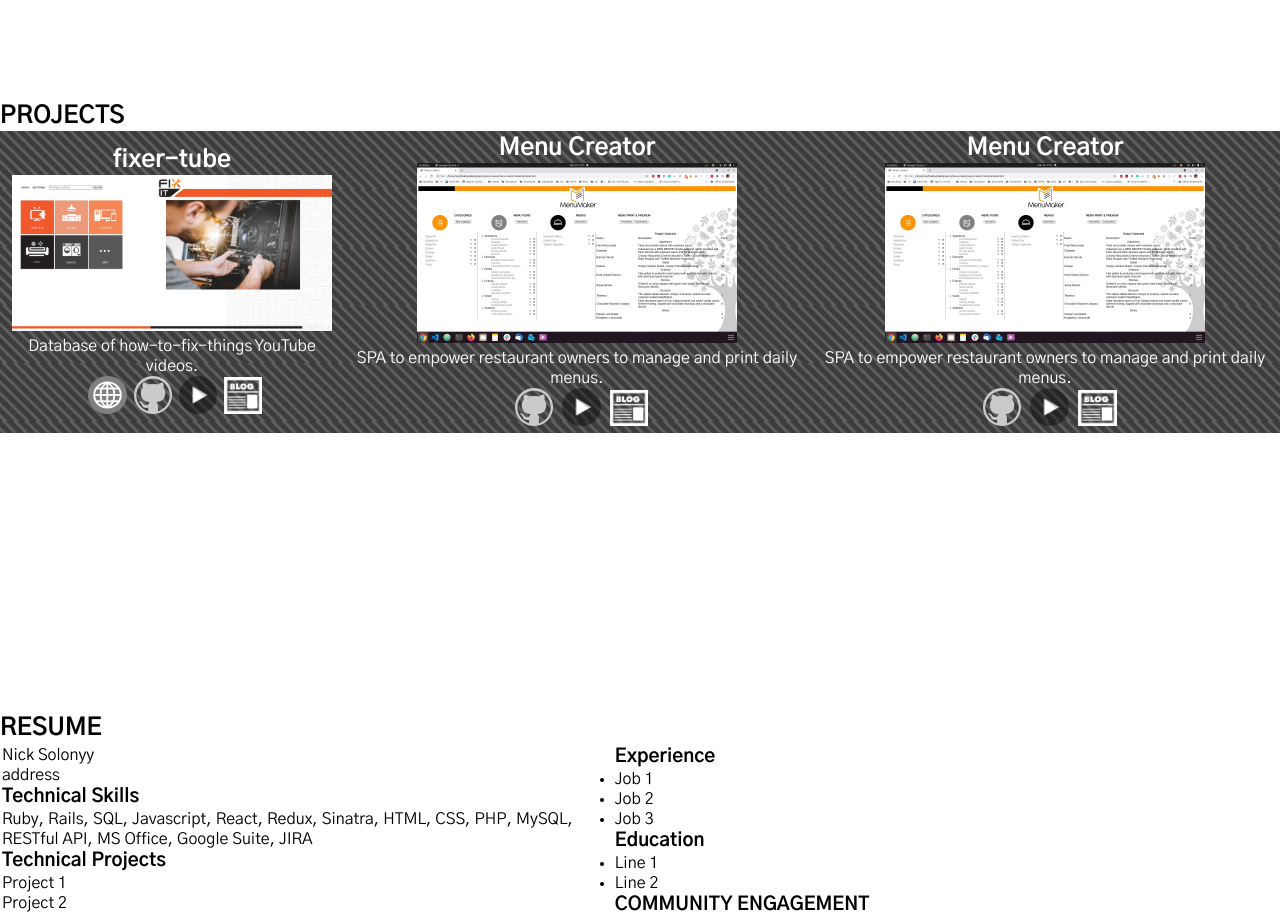
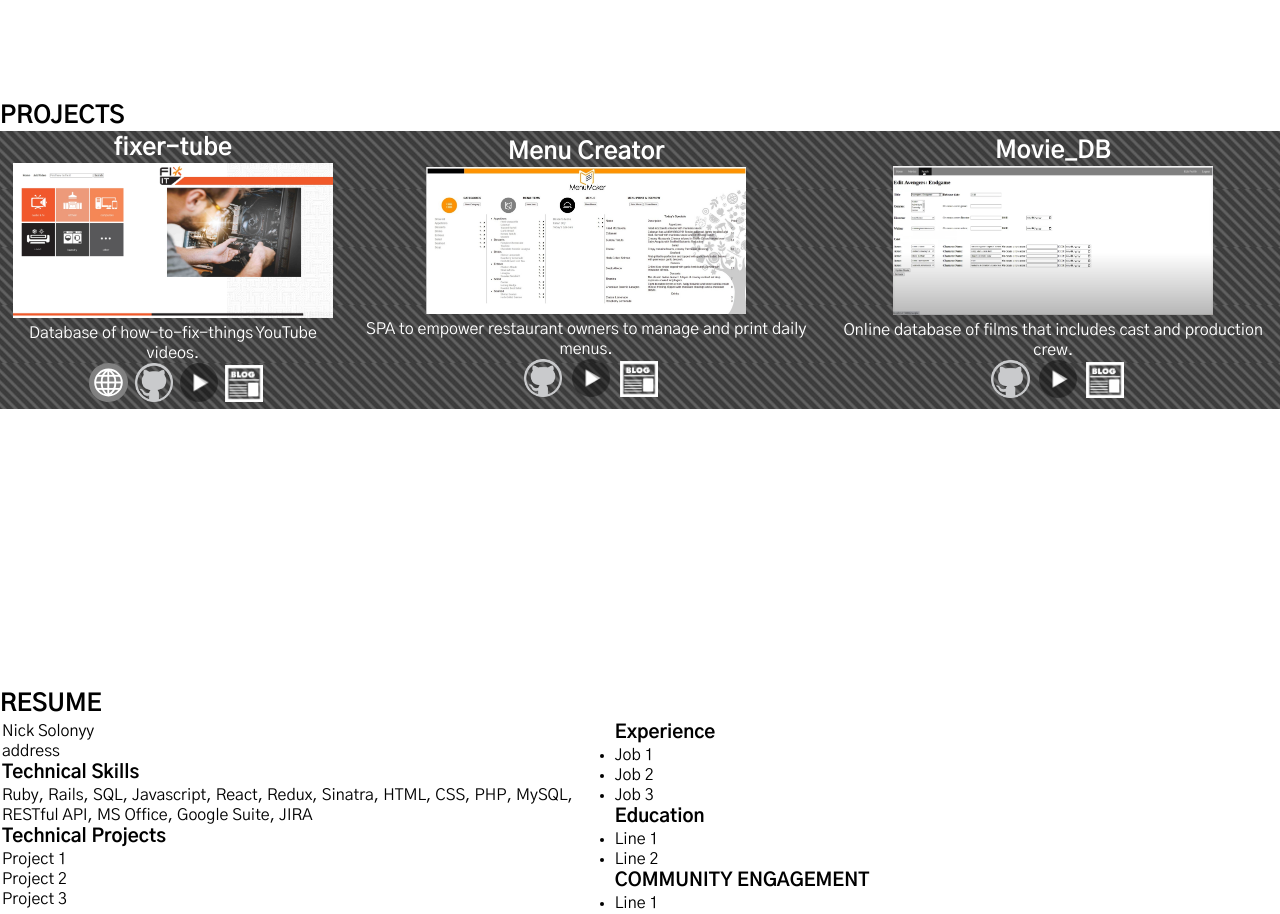
Before and after one commit to nicksolony/portfolio-frontend, a React (Create React App) app: page / in a window 1280 px wide. Shown: the part 1100-2014 px from the top of the page. Built offline with nearby package versions, Linux system fonts and the light colour scheme.

Commit message:
added a new project to website and updated images

```diff
--- a/src/App.js
+++ b/src/App.js
@@ -42,15 +42,15 @@ class App extends Component {
         youtube:"https://www.youtube.com/embed/G5gYx6zxjlY"
       },
       {
-        name:"Menu Creator",
+        name:"Movie_DB",
         links:[
-          {type:'git',url:"https://github.com/nicksolony/menu-creator"},
-          {type:'youtube',url:"https://youtu.be/G5gYx6zxjlY"},
-          {type:'blog',url:"https://nicksolonyy.medium.com/using-clonenode-to-save-your-time-and-sanity-b9b6f6cc9463?sk=f8687f7def4ab980ce8ee1233ee61734"}
+          {type:'git',url:"https://github.com/nicksolony/movie_db"},
+          {type:'youtube',url:"https://youtu.be/hE8MKbCivN8"},
+          {type:'blog',url:"https://nicksolonyy.medium.com/code-hit-the-error-find-a-workaround-and-watch-your-time-c04814befad9?sk=e0ec931cd1ac1bbe19c401f679030a5a"}
         ],
-        img:"./imgs/menu-creator.jpg",
-        desc:"SPA to empower restaurant owners to manage and print daily menus.",
-        youtube:"https://www.youtube.com/embed/G5gYx6zxjlY"
+        img:"./imgs/movie-db.jpg",
+        desc:"Online database of films that includes cast and production crew.",
+        youtube:"https://www.youtube.com/embed/hE8MKbCivN8"
       }
     ]
   }
```
Also changed, not shown: public/imgs/menu-creator.jpg, public/imgs/movie-db.jpg (added).
